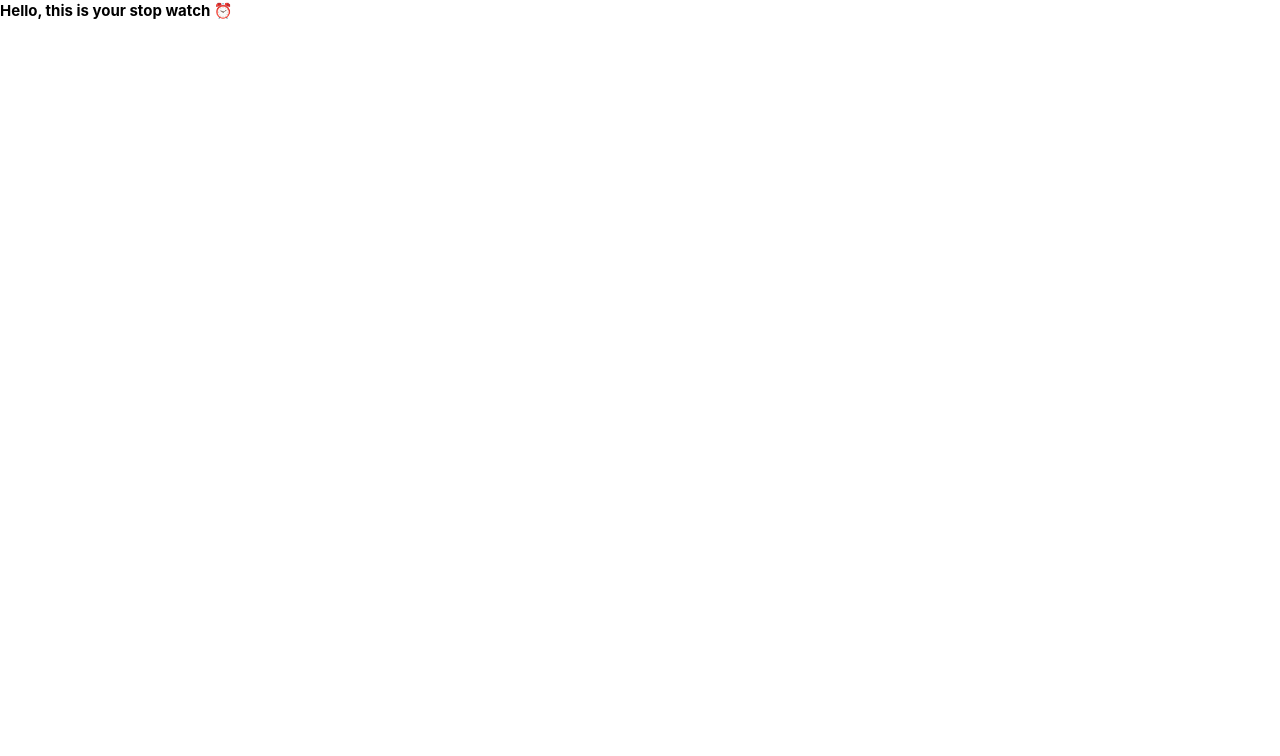
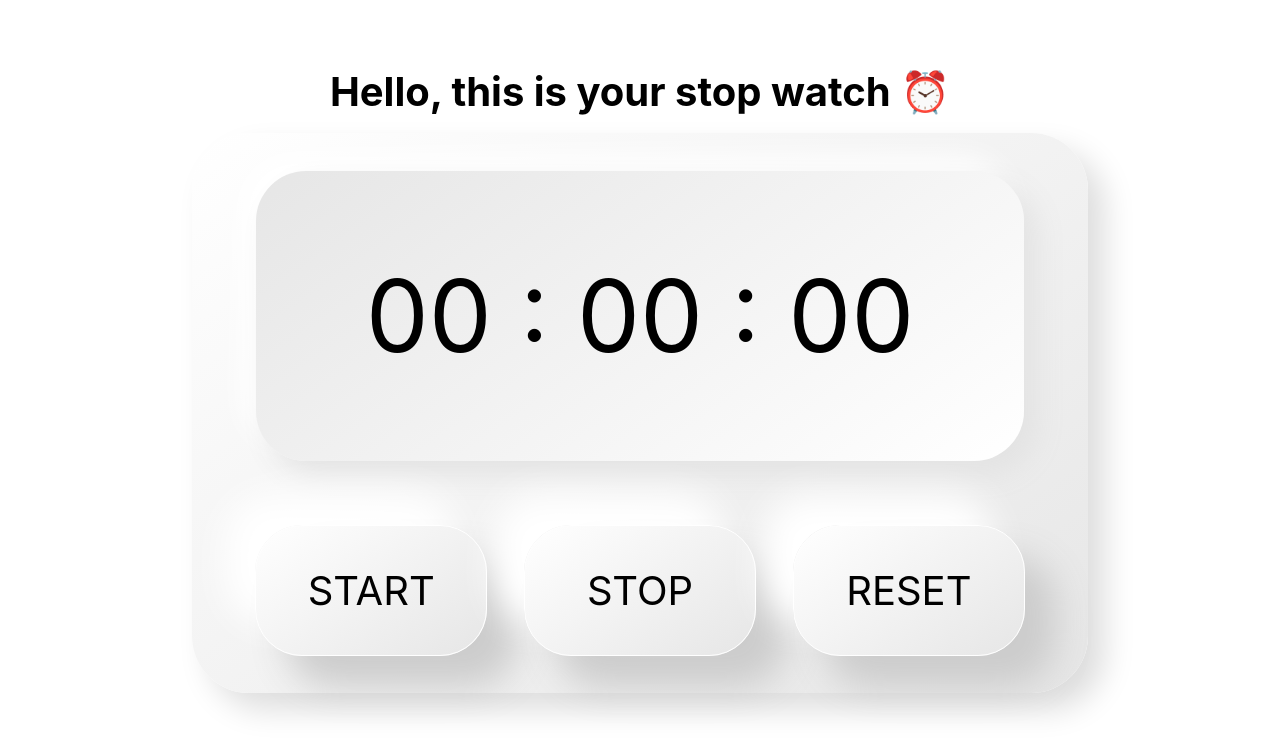
Before and after one commit to KH2Wone/stopWatch, a plain HTML site: page index.html in a window 1280 px wide. Drawn offline with Linux system fonts and the light colour scheme.

Commit message:
Add basic frame html, css

```diff
--- a/index.css
+++ b/index.css
@@ -2,3 +2,84 @@
 
 
 /* bg 시계 아이콘 비내리는 효과 */
+/*
+1. 원에 있는 start 누르면
+2. 하단에 stop or reset 버튼 생성
+3. stop누르면 일시정지
+4. 리셋 누르면 다시 stop, reset 버튼 사라지고 start만 존재하고
+숫자는 0으로 초기화
+*/
+
+.title {
+    text-align: center;
+    padding: 5% 0px 0px;
+    box-sizing: border-box;
+    font-size: 4rem;
+}
+
+section {
+    width: 70%;
+    height: 70vh;
+    margin: 1vw auto;
+    padding: 3% 5%;
+    box-sizing: border-box;
+    border-radius: 57px;
+    background: linear-gradient(145deg, #ffffff, #e6e6e6);
+    box-shadow: 17px 17px 31px #dedede,
+        -17px -17px 31px #ffffff;
+}
+
+/* || clock */
+.clock {
+    width: 100%;
+    height: 60%;
+    border-radius: 50px;
+    background: linear-gradient(145deg, #e6e6e6, #ffffff);
+    box-shadow: 14px 14px 29px #e3e3e3, -14px -14px 29px #ffffff;
+    text-align: center;
+    margin: 0 auto;
+}
+
+.clock .nums {
+    width: 100%;
+    height: 100%;
+    display: grid;
+    place-items: center;
+    font-size: 10rem;
+}
+
+/* || btns */
+.control_btns {
+    width: 100%;
+    height: 40%;
+    display: grid;
+    justify-content: space-between;
+    justify-items: center;
+    grid-template-rows: repeat(1, 1fr);
+    grid-template-columns: repeat(3, 1fr);
+    padding-top: 5vw;
+    box-sizing: border-box;
+    column-gap: 5%;
+
+}
+
+.control_btns li {
+    cursor: pointer;
+    display: grid;
+    place-items: center;
+    font-size: 4rem;
+    background-color: #000;
+    width: 100%;
+    height: 100%;
+    border: 1px solid #fff;
+    border-radius: 47px;
+    background: linear-gradient(145deg, #ffffff, #e6e6e6);
+    box-shadow: 31px 31px 36px #cccccc,
+        -31px -31px 36px #ffffff;
+}
+
+/* play */
+
+/* pause */
+
+/* reset */
--- a/index.html
+++ b/index.html
@@ -10,17 +10,19 @@
 <body>
     <main>
         <article>
-            <h1>Hello, this is your stop watch ⏰</h1>
+            <h1 class="title">Hello, this is your stop watch ⏰</h1>
             <section>
                 <!-- clock numbers -->
-                <div></div>
-                <ul>
+                <div class="clock">
+                    <div class="nums">00 : 00 : 00</div>
+                </div>
+                <ul class="control_btns">
                     <!-- play -->
-                    <li></li>
+                    <li class="play_btn">START</li>
                     <!-- pause -->
-                    <li></li>
+                    <li class="pause_btn">STOP</li>
                     <!-- reset -->
-                    <li></li>
+                    <li class="reset_btn">RESET</li>
                 </ul>
             </section>
         </article>
```
